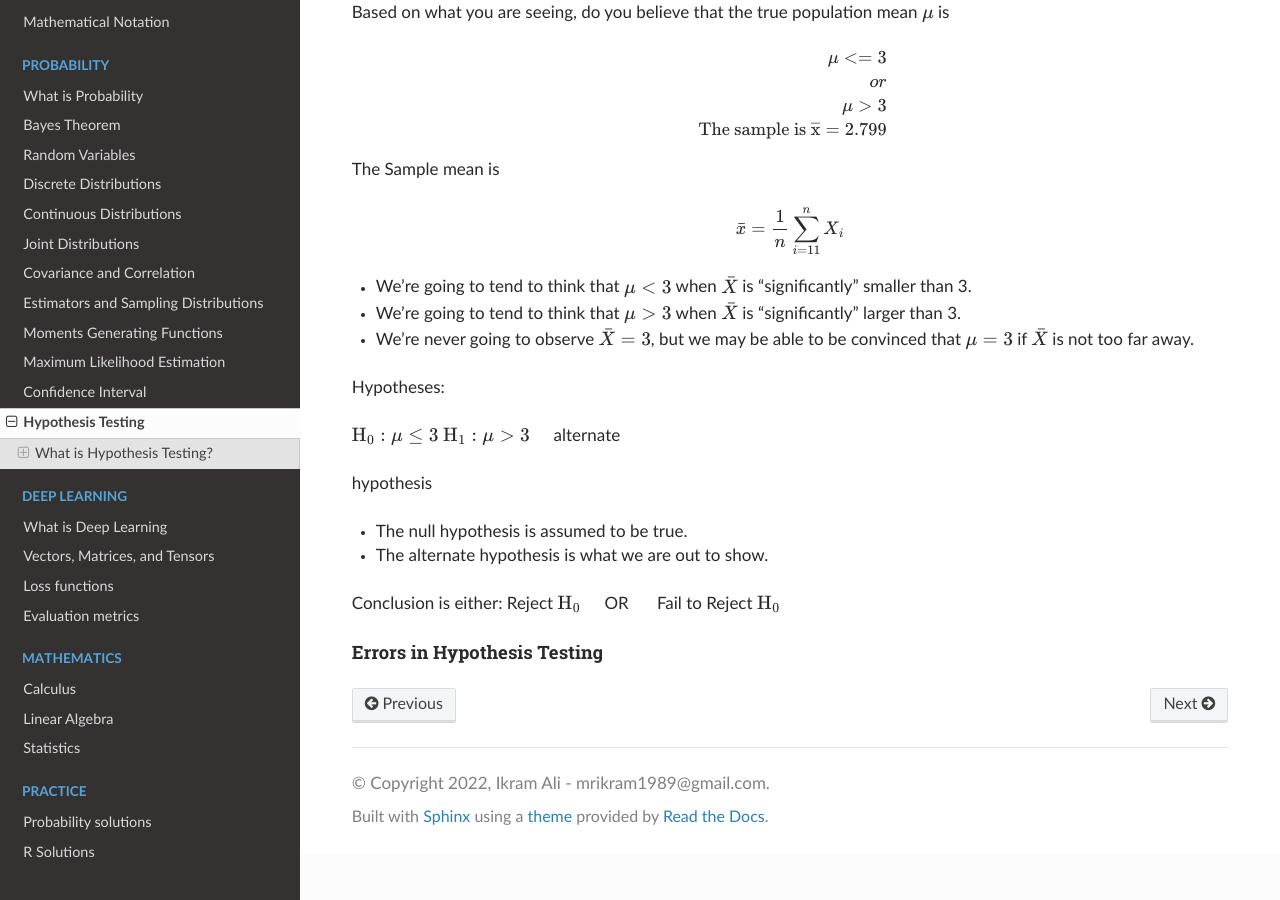
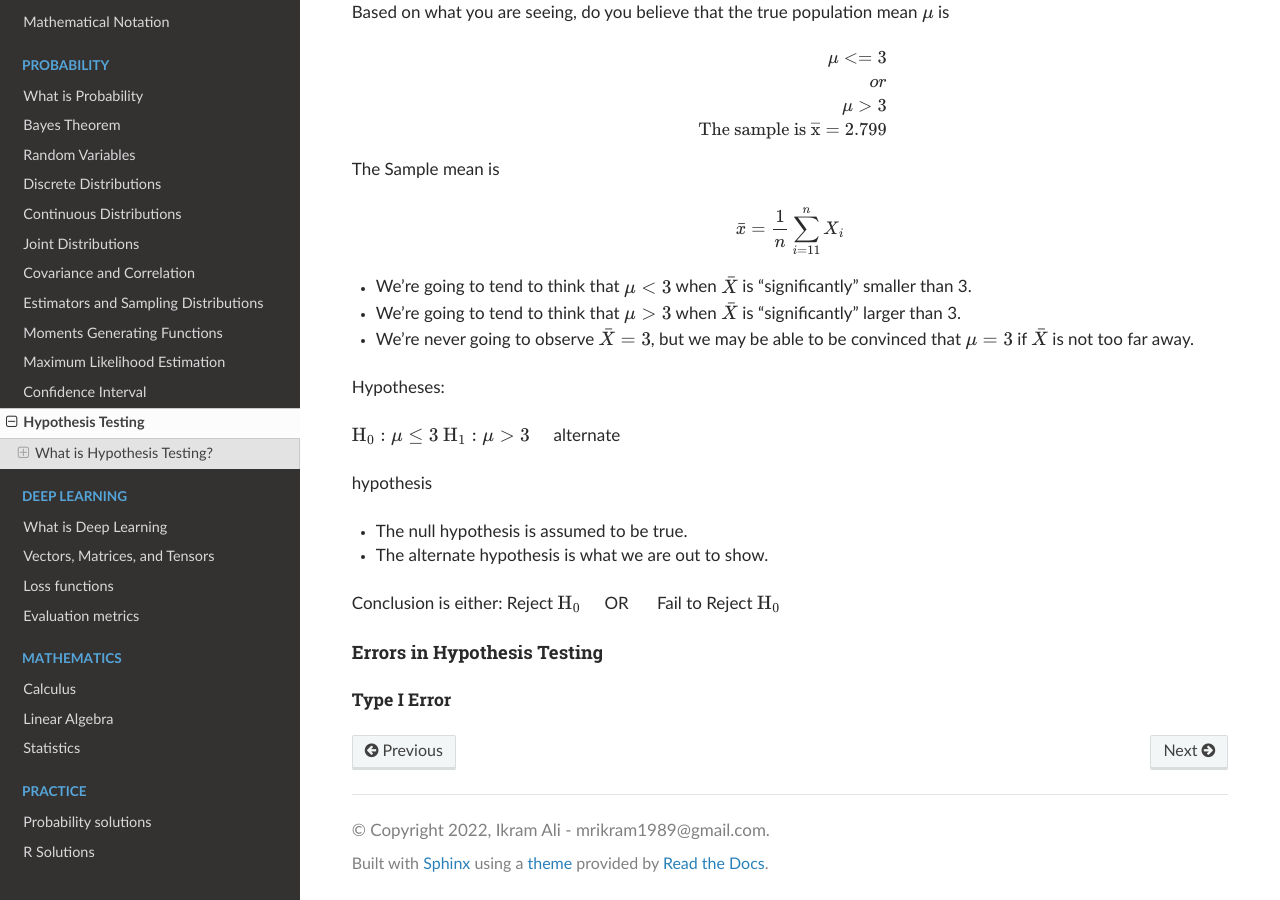
Before and after one commit to akkefa/ml-notes, a Sphinx documentation site: the page built from docs/probability/hypothesis_testing.md, in a window 1280 px wide and 900 px high, scrolled down 1067 px. Built offline with Sphinx 7.4.7 and the Read the Docs theme 2.0.0, drawn with Linux system fonts in a browser that asks for light colours.

Commit message:
new changes

```diff
--- a/docs/probability/hypothesis_testing.md
+++ b/docs/probability/hypothesis_testing.md
@@ -84,3 +84,5 @@ Conclusion is either:
 Reject $\mathrm{H}_0 \quad$ OR $\quad$ Fail to Reject $\mathrm{H}_0$
 
 #### Errors in Hypothesis Testing
+
+##### Type I Error
```
